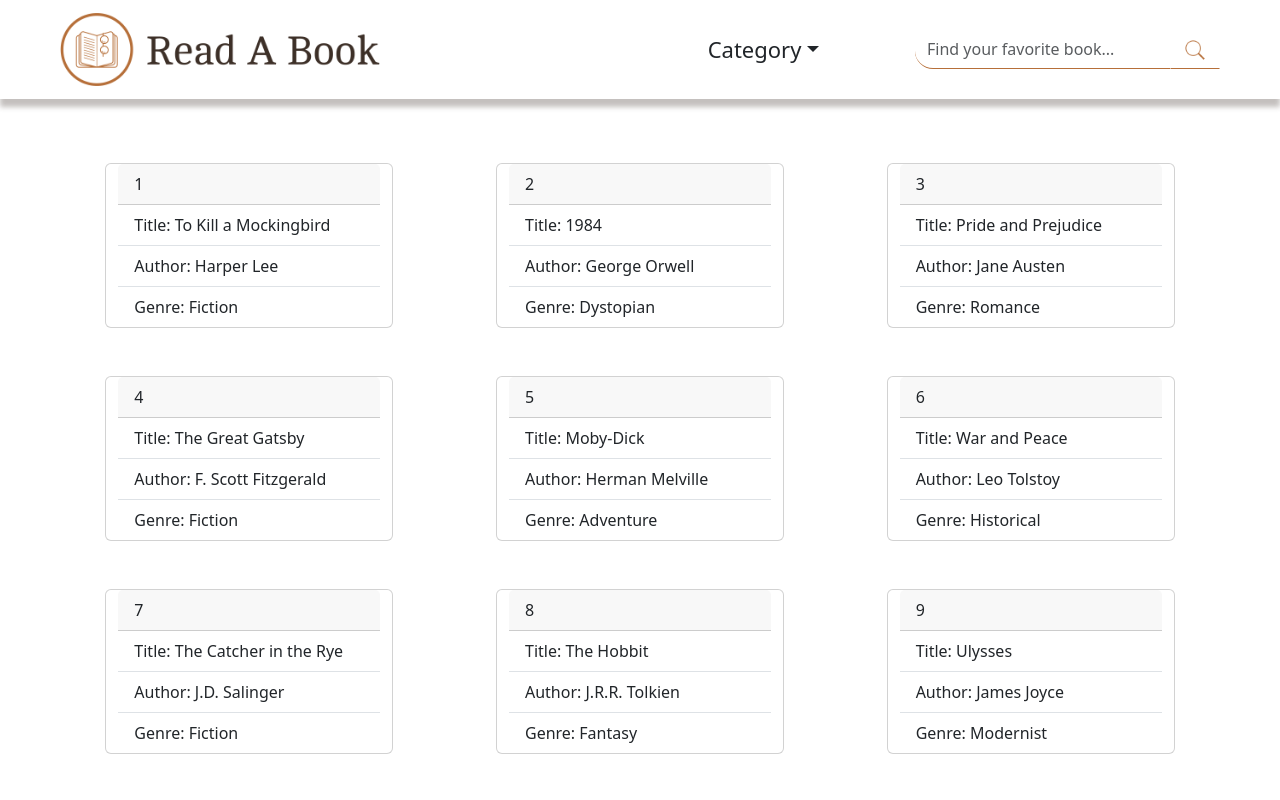
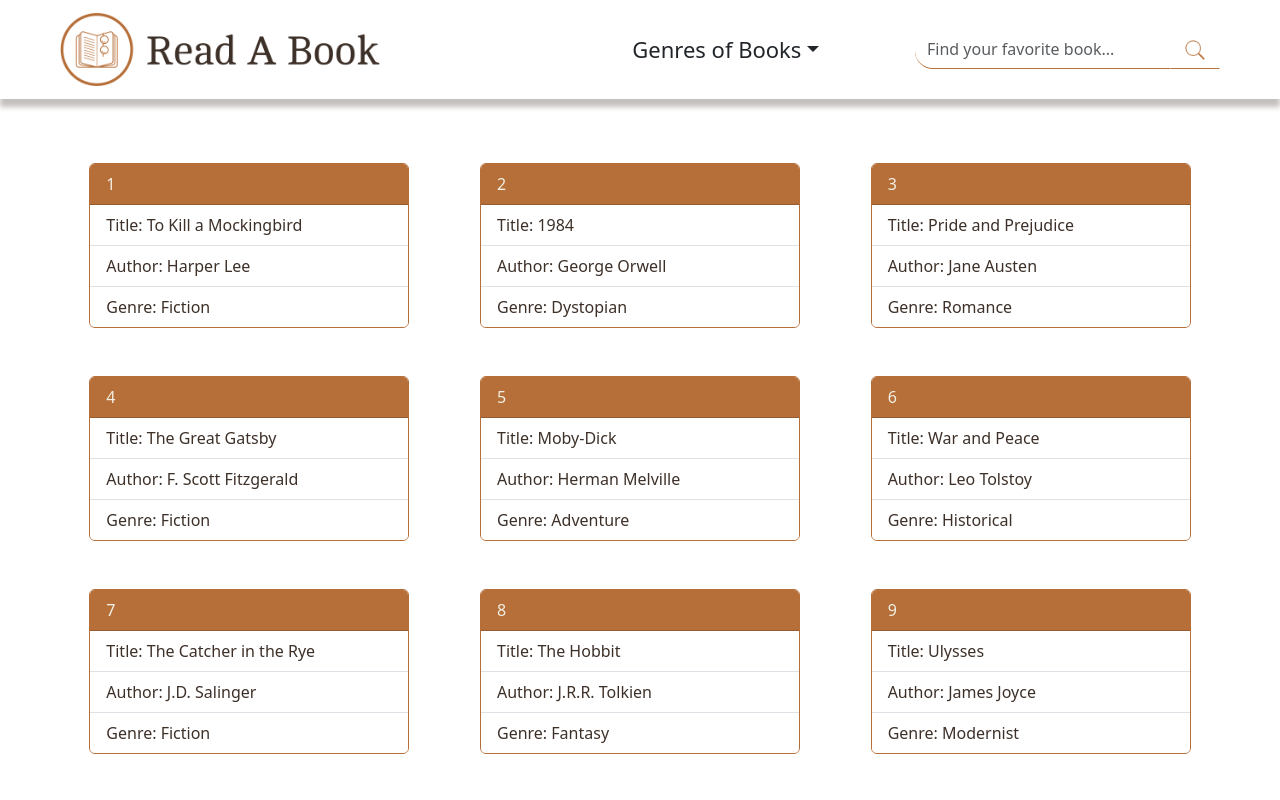
Before and after one commit to Bazzomir/book-search-app, a React (Create React App) app in the folder read-a-book/: page / in a window 1280 px wide. Shown: the top 800 px of the page. Built offline with nearby package versions, Linux system fonts and the light colour scheme.

Commit message:
change the style of the card & added hover & active class on genres of books

```diff
--- a/read-a-book/src/assets/css/App.css
+++ b/read-a-book/src/assets/css/App.css
@@ -18,7 +18,7 @@ body {
 }
 
 .navbar {
-    box-shadow: 0px 8px 5px 0px rgba(60,48,40,0.3) !important;
+    box-shadow: 0px 8px 5px 0px rgba(60, 48, 40, 0.3) !important;
 }
 
 .navbar-brand__logo {
@@ -37,6 +37,30 @@ body {
 
 .nav-item {
     list-style: none;
+}
+
+.active-genre {
+    background-color: var(--brown) !important;
+    font-weight: bold !important;
+    color: var(--bg-color) !important;
+}
+
+.dropdown-menu {
+    overflow: hidden !important;
+}
+
+.dropdown-item {
+    transition: transform .2s;
+}
+
+.dropdown-item:active {
+    background-color: var(--brown) !important;
+}
+
+.dropdown-item:hover {
+    transform: scale(1.1);
+    background-color: #b66f398f !important;
+
 }
 
 .footer {
@@ -61,4 +85,16 @@ body {
     border-bottom: 1px solid var(--brown) !important;
 }
 
-@media screen {}
+.card {
+    width: 20rem !important;
+    border: 1px solid var(--brown) !important;
+}
+
+.card-header {
+    color: var(--bg-color) !important;
+    background-color: var(--brown) !important;
+}
+
+.list-group-item {
+    color: var(--text-color) !important;
+}
--- a/read-a-book/src/components/component/Card.jsx
+++ b/read-a-book/src/components/component/Card.jsx
@@ -2,7 +2,7 @@ import React from 'react';
 
 export default function Card({ book }) {
     return (
-        <div className="card" style={{ width: '18rem' }}>
+        <div className="card px-0">
             <div className="card-header">{book.id}</div>
             <ul className="list-group list-group-flush">
                 <li className="list-group-item">Title: {book.title}</li>
--- a/read-a-book/src/components/component/Header.jsx
+++ b/read-a-book/src/components/component/Header.jsx
@@ -1,11 +1,13 @@
 import React, { useState, useEffect } from 'react';
-import { Link } from 'react-router-dom';
+import { Link, useLocation } from 'react-router-dom';
 import logo from '../../assets/image/logo.png';
 import logoIcon from '../../assets/image/logo-icon.png';
 import search from '../../assets/image/search.png';
 
 export default function Header() {
+
     const [genres, setGenres] = useState([]);
+    const location = useLocation();
 
     const getGenres = async () => {
         try {
@@ -48,14 +50,19 @@ export default function Header() {
                         <ul className="d-flex justify-content-center align-items-lg-center gap-3 gap-lg-5 flex-column-reverse flex-lg-row">
                             <li className="nav-item dropdown me-lg-4">
                                 <a className="nav-link dropdown-toggle text-22" id="navbarDropdown" role="button" data-bs-toggle="dropdown" aria-expanded="false">
-                                    Category
+                                    Genres of Books
                                 </a>
                                 <ul className="dropdown-menu" aria-labelledby="navbarDropdown">
-                                    {genres.map((genre, index) => (
-                                        <li key={index}>
-                                            <Link className="dropdown-item" to={`/genre/${genre}`}>{genre}</Link>
-                                        </li>
-                                    ))}
+                                    {genres.map((genre, index) => {
+                                        const isActive = location.pathname.includes(`/genre/${genre}`);
+                                        return (
+                                            <li key={index}>
+                                                <Link className={`dropdown-item ${isActive ? 'active-genre' : ''}`} to={`/genre/${genre}`}>
+                                                    {genre}
+                                                </Link>
+                                            </li>
+                                        );
+                                    })}
                                 </ul>
                             </li>
                             <form className="d-flex mt-3 mt-lg-0 ms-lg-4" role="search">
```
